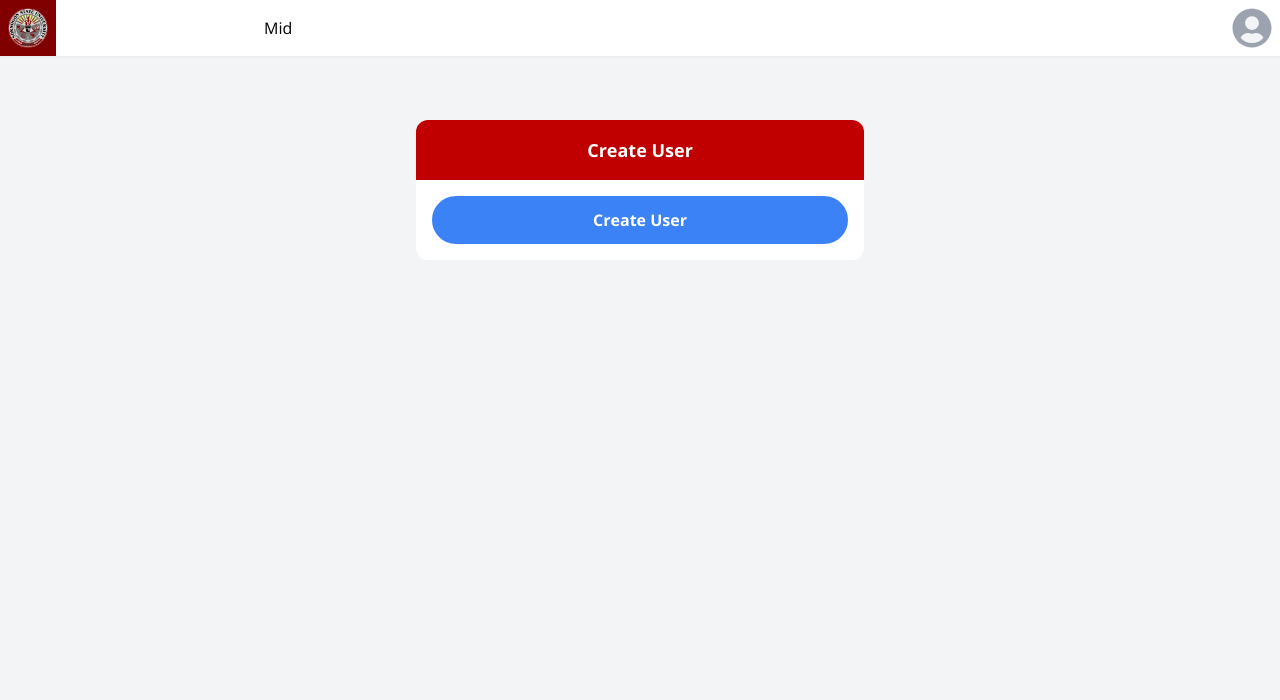
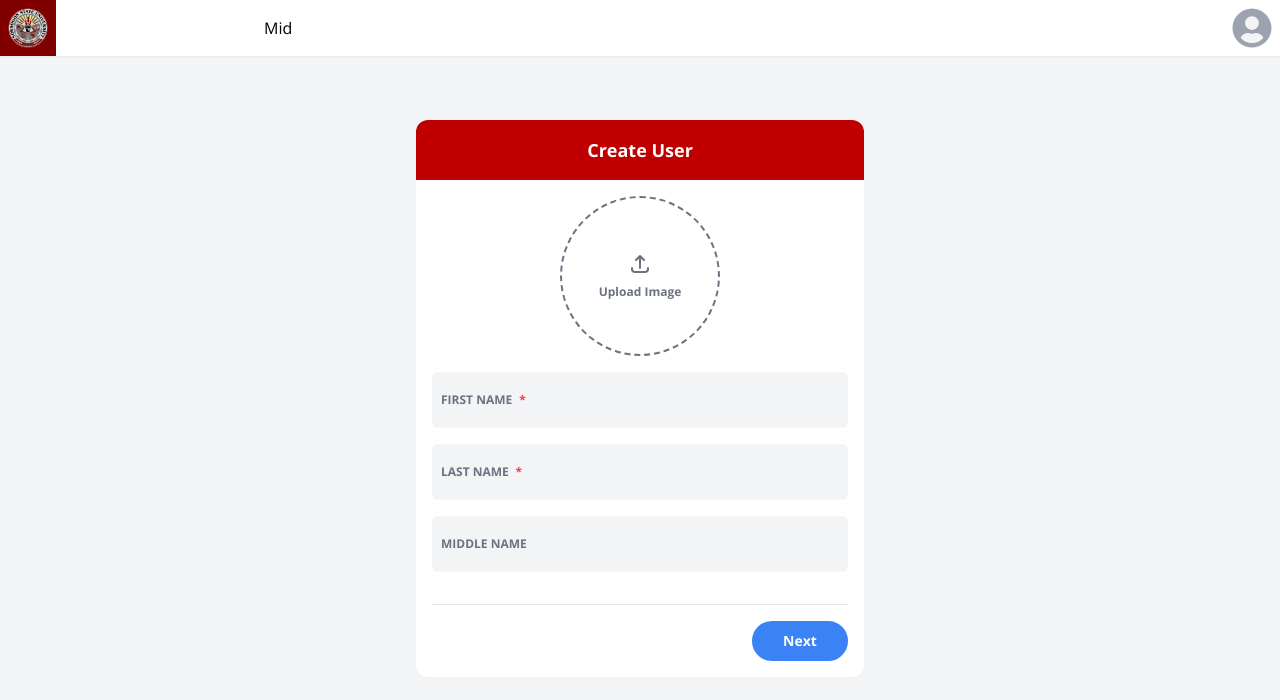
Before and after one commit to godkingjay/sorsucial, a Next.js app: page /user/create-user in a window 1280 px wide. Shown: the top 700 px of the page. Built offline with nearby package versions, Linux system fonts and the light colour scheme; no server answers; the database is empty; sample sign-in values are in the browser's storage.

Commit message:
feat:    Add profile photo upload and validation for CreateUserForm

```diff
--- a/src/components/Form/Auth/CreateUser/CreateUserForm.tsx
+++ b/src/components/Form/Auth/CreateUser/CreateUserForm.tsx
@@ -1,6 +1,9 @@
 import { Timestamp } from "firebase/firestore";
-import React, { useEffect, useState } from "react";
+import NextImage from "next/image";
+import React, { useEffect, useRef, useState } from "react";
 import { FiLoader } from "react-icons/fi";
+import { HiOutlineUpload } from "react-icons/hi";
+import NameAndPhoto from "./NameAndPhoto";
 
 type CreateUserFormProps = {};
 
@@ -10,7 +13,12 @@ export type CreateUserType = {
 	middleName?: string;
 	phoneNumber: string;
 	role: "student" | "staff" | "instructor" | "user";
-	imageURL: string;
+	profilePhoto: {
+		name: string;
+		url: string;
+		size: number;
+		type: string;
+	} | null;
 	birthDate: Timestamp | null;
 	gender: "male" | "female" | "other" | null;
 	streetAddress: string;
@@ -18,6 +26,8 @@ export type CreateUserType = {
 	stateOrProvince: string;
 	postalCode: string;
 };
+
+export const validImageTypes = ["image/png", "image/jpeg", "image/jpg"];
 
 const CreateUserForm: React.FC<CreateUserFormProps> = () => {
 	const [creatingUser, setCreatingUser] = useState(false);
@@ -27,7 +37,7 @@ const CreateUserForm: React.FC<CreateUserFormProps> = () => {
 		middleName: "",
 		phoneNumber: "",
 		role: "user",
-		imageURL: "",
+		profilePhoto: null,
 		birthDate: null,
 		gender: null,
 		streetAddress: "",
@@ -36,9 +46,102 @@ const CreateUserForm: React.FC<CreateUserFormProps> = () => {
 		postalCode: "",
 	});
 	const [createUserFormPage, setCreateUserFormPage] = useState(1);
+	const profilePhotoRef = useRef<HTMLInputElement>(null);
+
+	const validateImage = (profilePhoto: File) => {
+		if (profilePhoto.size > 1024 * 1024) {
+			return false;
+		}
+		if (!validImageTypes.includes(profilePhoto.type)) {
+			return false;
+		}
+		return true;
+	};
 
 	const handleFormSubmit = (e: React.FormEvent<HTMLFormElement>) => {
 		e.preventDefault();
+	};
+
+	const handleFileChange = (e: React.ChangeEvent<HTMLInputElement>) => {
+		if (e.target.files?.[0]) {
+			const profilePhoto = e.target.files[0];
+			if (validateImage(profilePhoto)) {
+				const reader = new FileReader();
+
+				reader.onload = (readerEvent) => {
+					const result = readerEvent.target?.result;
+					if (result) {
+						const img = new Image();
+
+						img.onload = () => {
+							const canvas = document.createElement("canvas");
+							const ctx = canvas.getContext("2d");
+
+							let width, height;
+
+							if (img.width > img.height) {
+								width = img.height;
+								height = img.height;
+							} else {
+								width = img.width;
+								height = img.width;
+							}
+
+							canvas.width = img.width;
+							canvas.height = img.height;
+
+							const xOffset = (img.width - width) / 2;
+							const yOffset = (img.height - height) / 2;
+
+							ctx?.drawImage(
+								img,
+								xOffset,
+								yOffset,
+								width,
+								height,
+								0,
+								0,
+								width,
+								height
+							);
+
+							canvas.toBlob(
+								(blob) => {
+									if (blob) {
+										setCreateUserForm((prev) => ({
+											...prev,
+											profilePhoto: {
+												name: profilePhoto.name,
+												url: URL.createObjectURL(blob),
+												size: blob.size,
+												type: blob.type,
+											},
+										}));
+									}
+								},
+								"image/jpeg",
+								0.8
+							);
+						};
+
+						img.src = result as string;
+					}
+				};
+
+				reader.readAsDataURL(profilePhoto);
+			}
+		}
+	};
+
+	const handleInputChange = (e: React.ChangeEvent<HTMLInputElement>) => {
+		setCreateUserForm((prev) => ({
+			...prev,
+			[e.target.name]: e.target.value,
+		}));
+	};
+
+	const handlePageChange = (page: number) => {
+		setCreateUserFormPage((prev) => prev + page);
 	};
 
 	return (
@@ -53,6 +156,41 @@ const CreateUserForm: React.FC<CreateUserFormProps> = () => {
 						onSubmit={handleFormSubmit}
 					>
 						{createUserFormPage === 1 && (
+							<NameAndPhoto
+								createUserForm={createUserForm}
+								profilePhotoRef={profilePhotoRef}
+								handleFileChange={handleFileChange}
+								handleInputChange={handleInputChange}
+							/>
+						)}
+						<div className="flex flex-col w-full gap-y-4">
+							<div className="divider"></div>
+							<div className="pagination-buttons flex flex-row w-full items-center justify-between">
+								{createUserFormPage > 1 && (
+									<button
+										type="button"
+										title="Back"
+										className="page-button w-24 text-sm h-10 hover:bg-logo-400 hover:border-logo-400 focus:bg-logo-400 focus:border-logo-400 mr-auto"
+										onClick={() => handlePageChange(-1)}
+									>
+										Back
+									</button>
+								)}
+								{createUserFormPage < 4 && (
+									<button
+										type="button"
+										title="Back"
+										className="page-button w-24 text-sm bg-blue-500 border-blue-500 h-10 hover:bg-blue-600 hover:border-blue-600 focus:bg-blue-600 focus:border-blue-600 ml-auto"
+										onClick={() => handlePageChange(1)}
+									>
+										Next
+									</button>
+								)}
+							</div>
+						</div>
+						{createUserFormPage === 4 && (
+							<>
+								<div className="divider"></div>
 								<div>
 									<button
 										type="submit"
@@ -66,6 +204,7 @@ const CreateUserForm: React.FC<CreateUserFormProps> = () => {
 										)}
 									</button>
 								</div>
+							</>
 						)}
 					</form>
 				</div>
```
Lines whose indentation alone changed are shown as unchanged.
